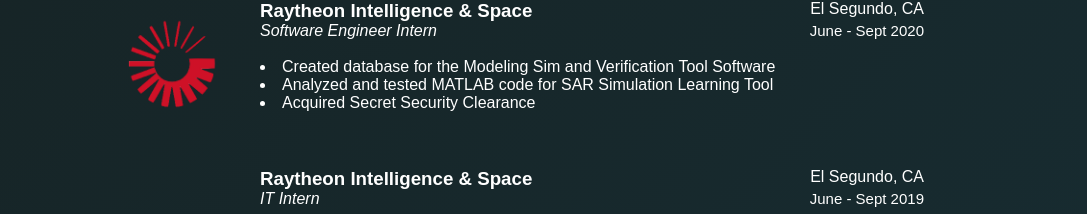
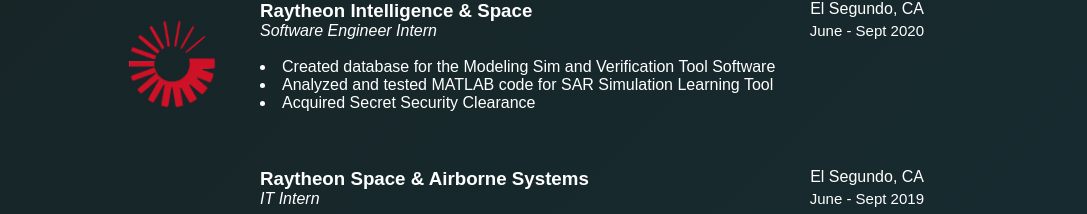
Before and after one commit to quachout/cqWebsiteV1.github.io, a plain HTML site: page about.html in a window 1280 px wide. Shown: the part 925-1139 px from the top of the page, without its empty margins (96-1183 px from the left). Drawn offline with Linux system fonts and the light colour scheme.

Commit message:
v2 commit 8

```diff
--- a/about.html
+++ b/about.html
@@ -277,7 +277,7 @@
               </td>
               <td class="descriptionTD">
                   <h3>
-                      <a >Raytheon Intelligence & Space</a>
+                      <a >Raytheon Space & Airborne Systems</a>
                       <a style="float: right; font-size: 16px; font-weight: 100;">El Segundo, CA</a>
                   </h3>
                   <h3 class="descriptionTD1" style="margin-top: 0em; font-weight: 100;">June - Sept 2019</h3>
```
